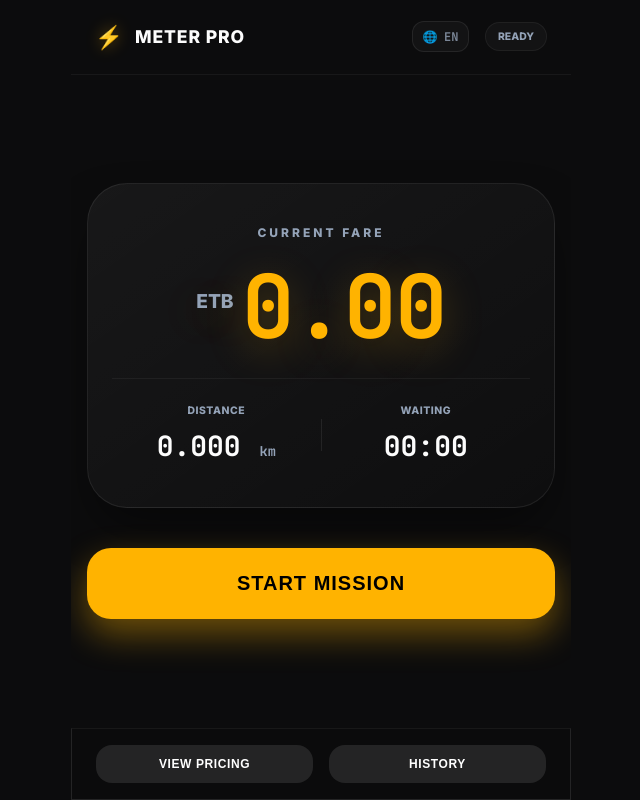
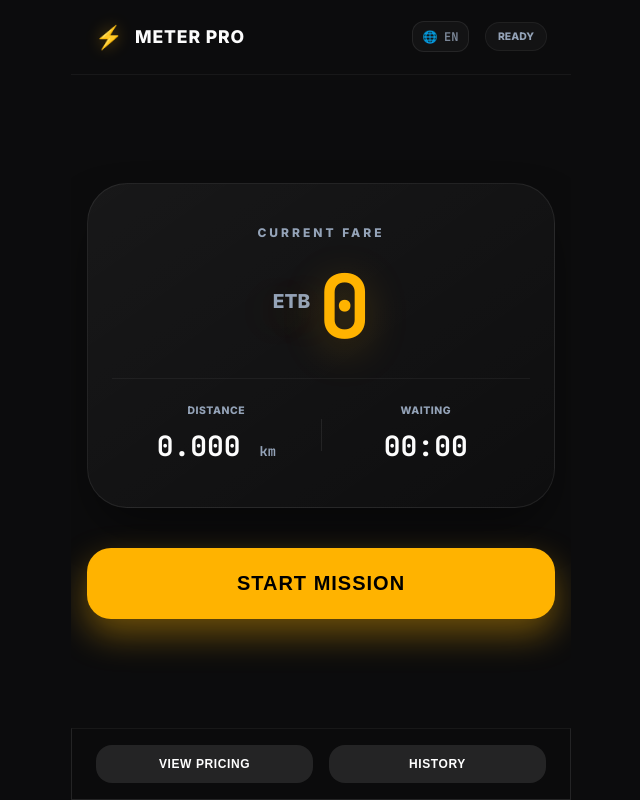
Before and after one commit to Ahmeddaahi/meter-calculator, a React (Vite) app: page / in a window 1280 px wide. Shown: the whole page, without its empty margins (319-959 px from the left). Built offline with nearby package versions, Linux system fonts and the light colour scheme.

Commit message:
I've updated the task tracking to reflect this. Now I'm preparing to verify the changes and document them in a walkthrough.

```diff
--- a/src/App.tsx
+++ b/src/App.tsx
@@ -183,7 +183,7 @@ function App() {
           <div className="label">{t('currentFare')}</div>
           <div className="fare-display meter-font">
             <span className="currency">ETB</span>
-            {fare.toFixed(2)}
+            {Math.round(fare)}
           </div>
 
           <div className="stats-row">
@@ -245,7 +245,7 @@ function App() {
                       {new Date(ride.timestamp).toLocaleString()}
                     </div>
                     <div className="history-stats">
-                      <div className="history-fare">ETB {ride.fare.toFixed(2)}</div>
+                      <div className="history-fare">ETB {Math.round(ride.fare)}</div>
                       <div className="history-details">
                         {ride.distance.toFixed(3)} km | {formatTime(ride.waitingSeconds)} wait
                       </div>
@@ -271,11 +271,11 @@ function App() {
             <div className="pricing-details">
               <div className="history-item glass">
                 <div className="history-date">{t('ratePerKm')}</div>
-                <div className="history-fare">ETB {OFFICIAL_FARE_SETTINGS.perKmRate.toFixed(2)}</div>
+                <div className="history-fare">ETB {OFFICIAL_FARE_SETTINGS.perKmRate}</div>
               </div>
               <div className="history-item glass">
                 <div className="history-date">{t('waitingRate')}</div>
-                <div className="history-fare">ETB {OFFICIAL_FARE_SETTINGS.waitingRatePerTenMinutes.toFixed(2)}</div>
+                <div className="history-fare">ETB {OFFICIAL_FARE_SETTINGS.waitingRatePerTenMinutes}</div>
               </div>
             </div>
 
```
